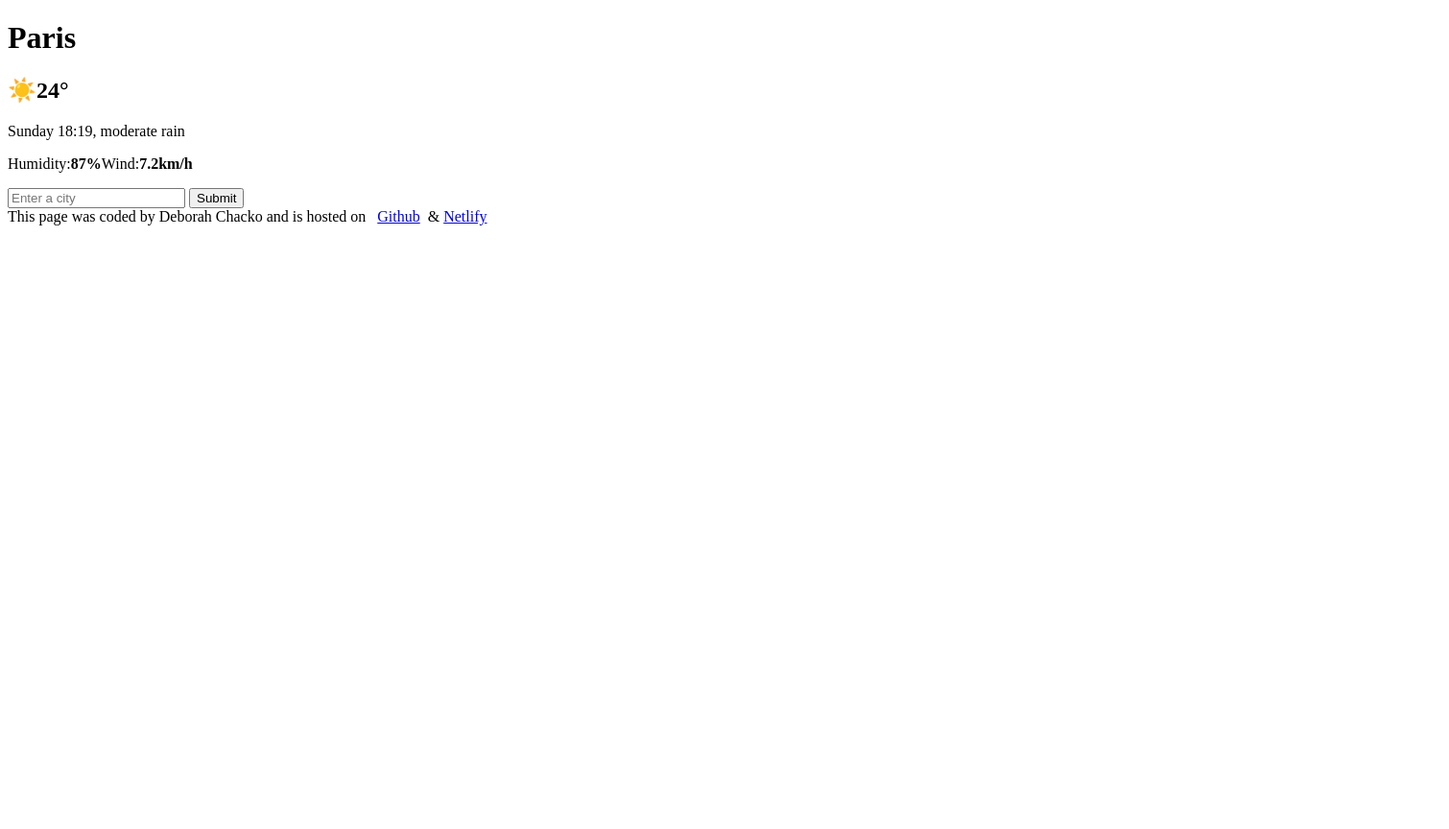
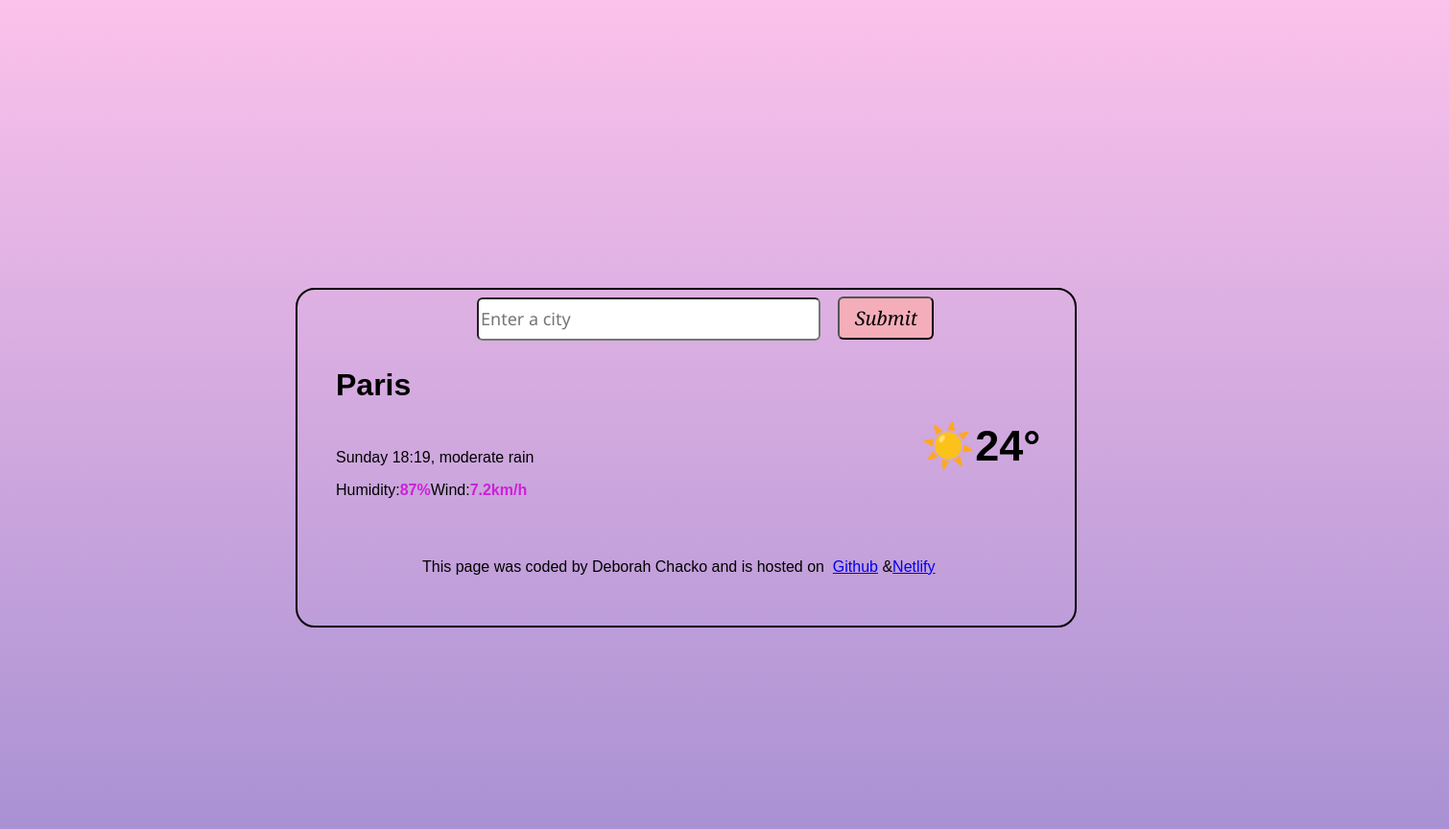
Before and after one commit to Sapphire59/git-challenge, a plain HTML site: page git-index.html in a window 1280 px wide. Shown: the whole page at 96% size, 1510 px wide, since content can reach past the window. Before the commit the page ends 800 px from the top, so only its background shows below. Drawn offline with nearby package versions, Linux system fonts and the light colour scheme.

Commit message:
add CSS to my weather app

```diff
--- a/git-index.html
+++ b/git-index.html
@@ -5,6 +5,80 @@
     <meta name="viewport" content="width=device-width, initial-scale=1.0" />
     <script src="https://unpkg.com/axios/dist/axios.min.js"></script>
     <title>Document</title>
+    <style>
+      body {
+        font-family: sans-serif;
+        background: linear-gradient(to top, #a18cd1 0%, #fbc2eb 100%);
+      }
+
+      .box {
+        margin: 300px;
+        padding: 130px;
+        border: 2px solid black;
+        width: 550px;
+        height: 90px;
+        border-radius: 20px;
+      }
+
+      .box input {
+        display: flexbox;
+        position: relative;
+        top: -400px;
+        left: 50px;
+        margin: 7px;
+
+        width: 350px;
+        height: 39px;
+        border-radius: 6px;
+        box-shadow: 50p;
+        font-family: "Segoe UI", Tahoma, Geneva, Verdana, sans-serif;
+        font-size: 18px;
+      }
+      span.info input {
+        width: 100px;
+
+        height: 45px;
+        background-color: #f4f56e;
+
+        font-family: Cambria, Cochin, Georgia, Times, "Times New Roman", serif;
+        font-size: 20px;
+        font-style: italic;
+        background-color: #f4aeba;
+        color: black;
+      }
+      h1 {
+        display: flex;
+        position: relative;
+        top: -70px;
+        left: -90px;
+        color: black;
+      }
+      h2 {
+        display: flex;
+        position: relative;
+        top: -90px;
+        left: 520px;
+        font-size: 45px;
+      }
+      p {
+        display: flex;
+        position: relative;
+        top: -150px;
+        left: -90px;
+      }
+      footer {
+        display: flex;
+        position: relative;
+        top: -180px;
+      }
+      a {
+        display: flex;
+        position: relative;
+      }
+      strong {
+        color: #cb22d7;
+      }
+    </style>
   </head>
   <body>
     <div class="homework-data">
```
